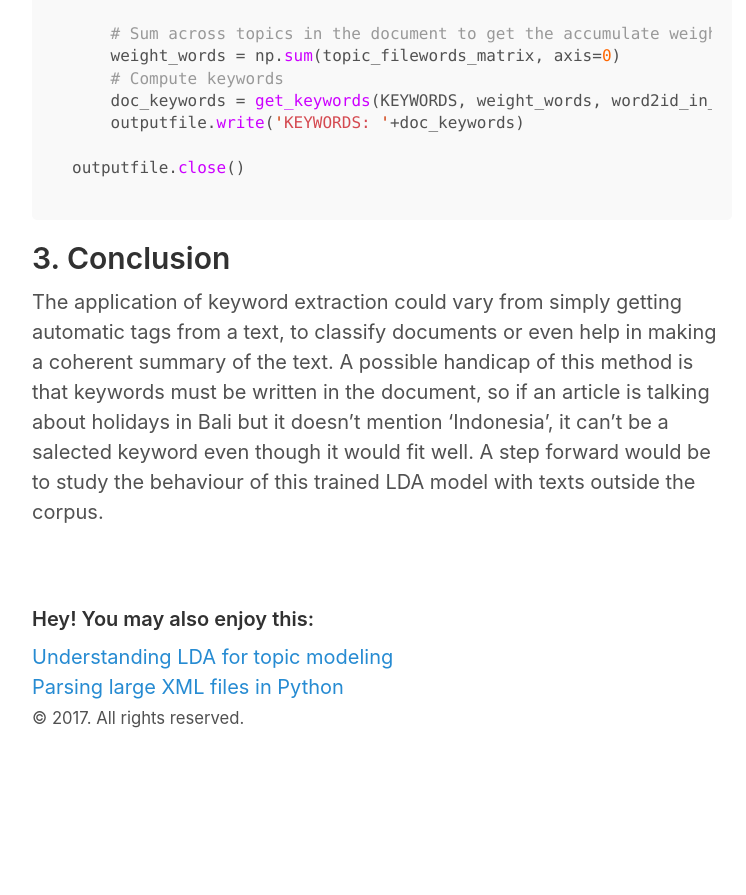
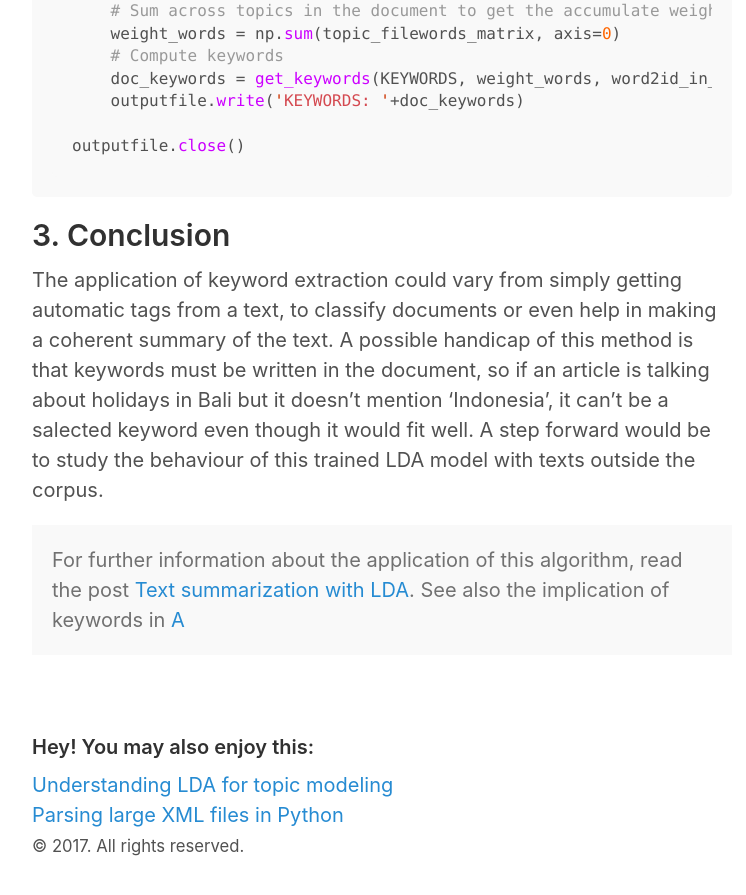
Before and after one commit to lautel/lautel.github.io, a Jekyll site: the page built from _posts/2017-12-06-keywords-lda.md, in a window 1280 px wide and 900 px high, scrolled down 3130 px. Shown: the top 895 px of the window, without its empty margins (258-1004 px from the left). Built offline with Jekyll 4.4.1, drawn with Linux system fonts in a browser that asks for light colours; formulas are drawn with MathJax 3; before the commit the page ends 3902 px from its top, so only the background shows below that; some of the changed text lies outside the part shown.

Commit message:
Add last comment

```diff
--- a/_posts/2017-12-06-keywords-lda.md
+++ b/_posts/2017-12-06-keywords-lda.md
@@ -119,3 +118,7 @@ outputfile.close()
 ## 3. Conclusion
 
 The application of keyword extraction could vary from simply getting automatic tags from a text, to classify documents or even help in making a coherent summary of the text. A possible handicap of this method is that keywords must be written in the document, so if an article is talking about holidays in Bali but it doesn't mention 'Indonesia', it can't be a salected keyword even though it would fit well. A step forward would be to study the behaviour of this trained LDA model with texts outside the corpus.
+
+<div class="message">
+  For further information about the application of this algorithm, read the post <a href="/blog/neuralnets/2017/12/07/summary-lda/">Text summarization with LDA</a>. See also the implication of keywords in <a href="/blog/neuralnets/2017/12/10/doc2vec/"> A</a>
+</div>
```
Also changed, not shown: other parts of _posts/2017-12-06-keywords-lda.md (+0 -1 lines).
